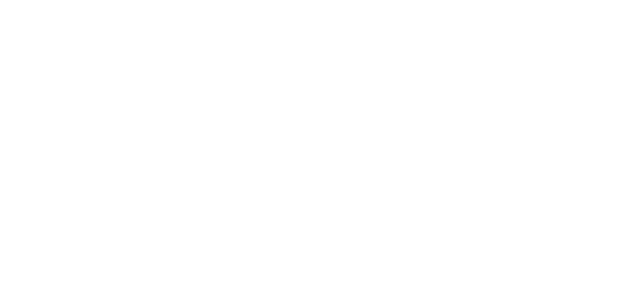
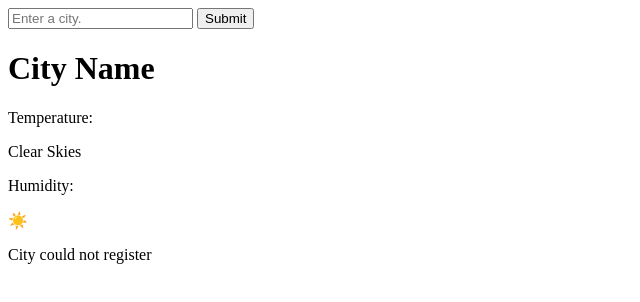
Before and after one commit to RuspaAjdin/Weather-App, a plain HTML site: page index.html in a window 1280 px wide. Shown: the whole page, without its empty margins (0-640 px from the left). Drawn offline with Linux system fonts and the light colour scheme.

Commit message:
Finishes html adds css

```diff
--- a/index.html
+++ b/index.html
@@ -2,10 +2,25 @@
 <html>
     <head>
         <title>Weather app</title>
-        <link rel="icon" href="https://www.flaticon.com/free-icons/app">
+        <link rel="icon" href="images/weather.png">
     </head>
 
     <body>
+            <form class="inputSubmit">
+            <input type="text" placeholder="Enter a city." class="CityName">
+            <button type="submit" class="subButton">Submit</button>
+            </form>
+            <div class="weatherFacts">
+                <h1 class="cityName">City Name</h2>
+                <p class="temperature">Temperature: </p>
+                <p class="sky">Clear Skies</p>
+                <p class="humidity">Humidity: </p>
+                <p class="emoji">☀️</p>
+                <p class="error">City could not register</p>
+            </div>
+
+
+
 
     </body>
 </html>
```
Also changed, not shown: style.css (added).
